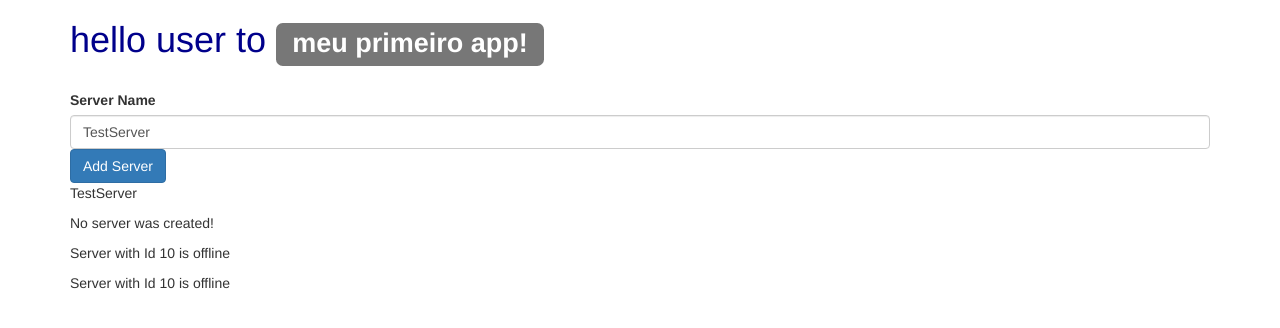
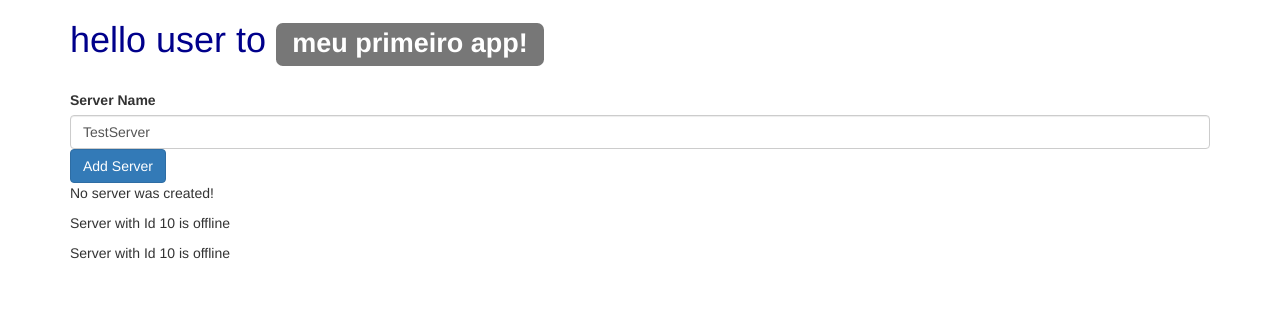
Before and after one commit to erikseyti/Angular-The-Complete-Guide_2020_edition, an Angular app in the folder app-curso/: page / in a window 1280 px wide. Shown: the top 328 px of the page. Built offline with nearby package versions, Linux system fonts and the light colour scheme.

Commit message:
alterado nome do servicepara pegar o valor puxado no input

```diff
--- a/app-curso/src/app/servers/servers.component.html
+++ b/app-curso/src/app/servers/servers.component.html
@@ -12,7 +12,7 @@ class="form-control"
 class='btn btn-primary'
 [disabled]='!allowNewServer'
 (click)="onCreateServer()">Add Server</button>
-<p>{{ serverName }}</p>
+<!-- <p>{{ serverName }}</p> -->
 <!-- <p [innerText]='allowNewServer'></p> -->
 <p> {{ serverCreationStatus }} </p>
 <app-server></app-server>
--- a/app-curso/src/app/servers/servers.component.ts
+++ b/app-curso/src/app/servers/servers.component.ts
@@ -26,7 +26,7 @@ export class ServersComponent implements OnInit {
   }
 
   onCreateServer(){
-    this.serverCreationStatus = 'Server was created';
+    this.serverCreationStatus = 'Server was created!, name of the server is: ' + this.serverName;
   }
 
   onUpdateServerName(event: any){
```
